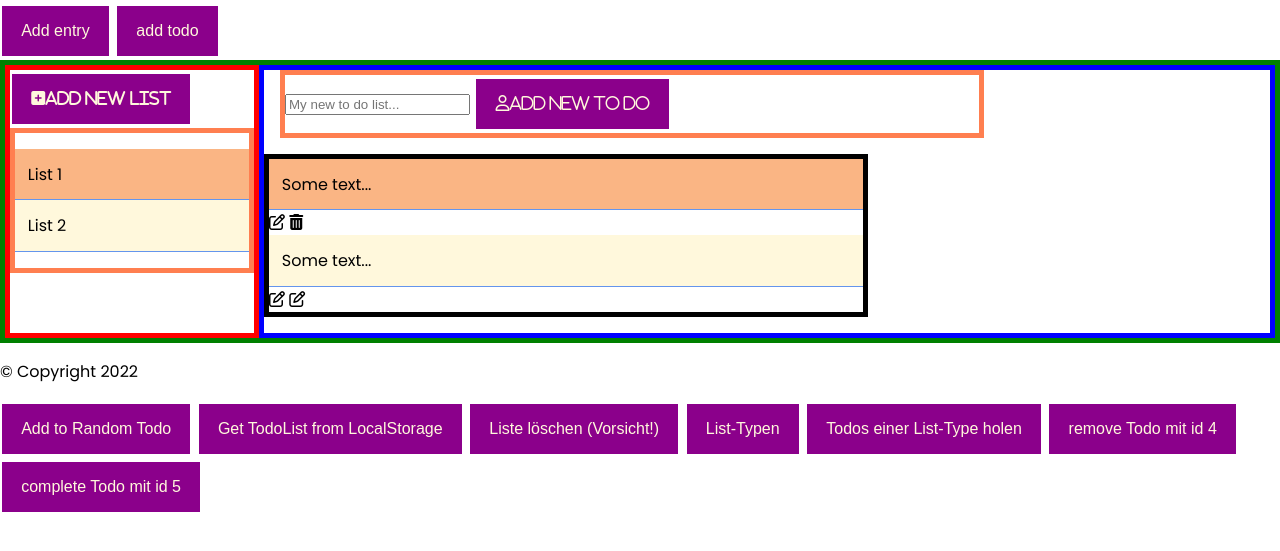
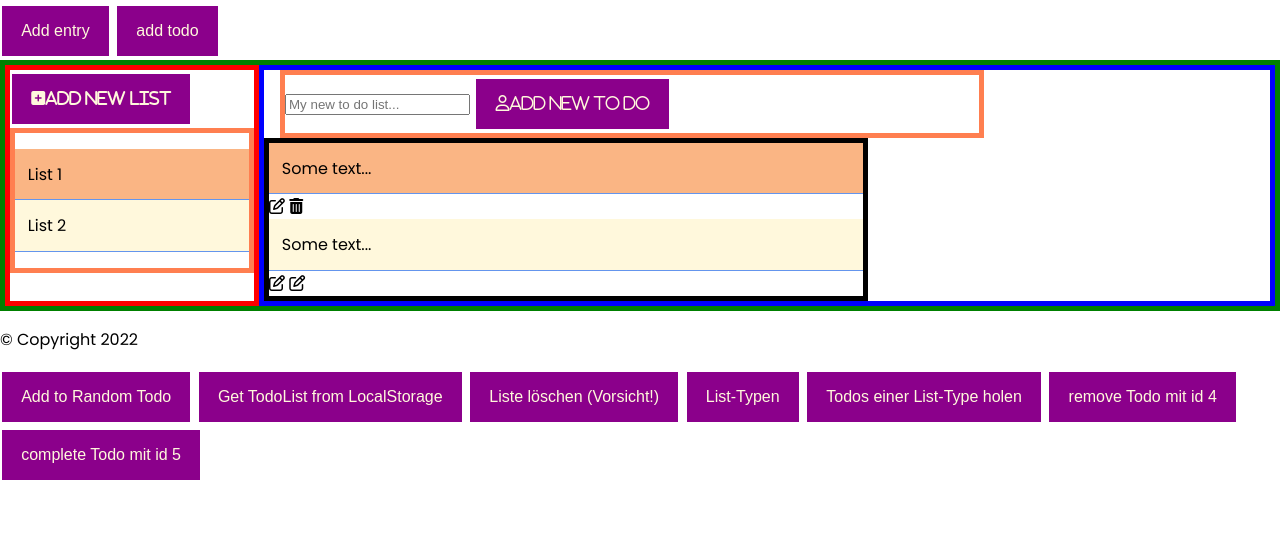
Before and after one commit to TomEsProfile/wbs-todo-list, a plain HTML site: page index.html in a window 1280 px wide. Shown: the part 89-640 px from the top of the page. Drawn offline with Linux system fonts and the light colour scheme.

Commit message:
Added Margin to ListElement

```diff
--- a/style.css
+++ b/style.css
@@ -78,6 +78,6 @@ ul li:nth-child(odd) {
 
 #listElement {
     border: 5px solid black;
-    margin: ;
+    margin: 0px;
 	max-width: 60%;
 }
```
